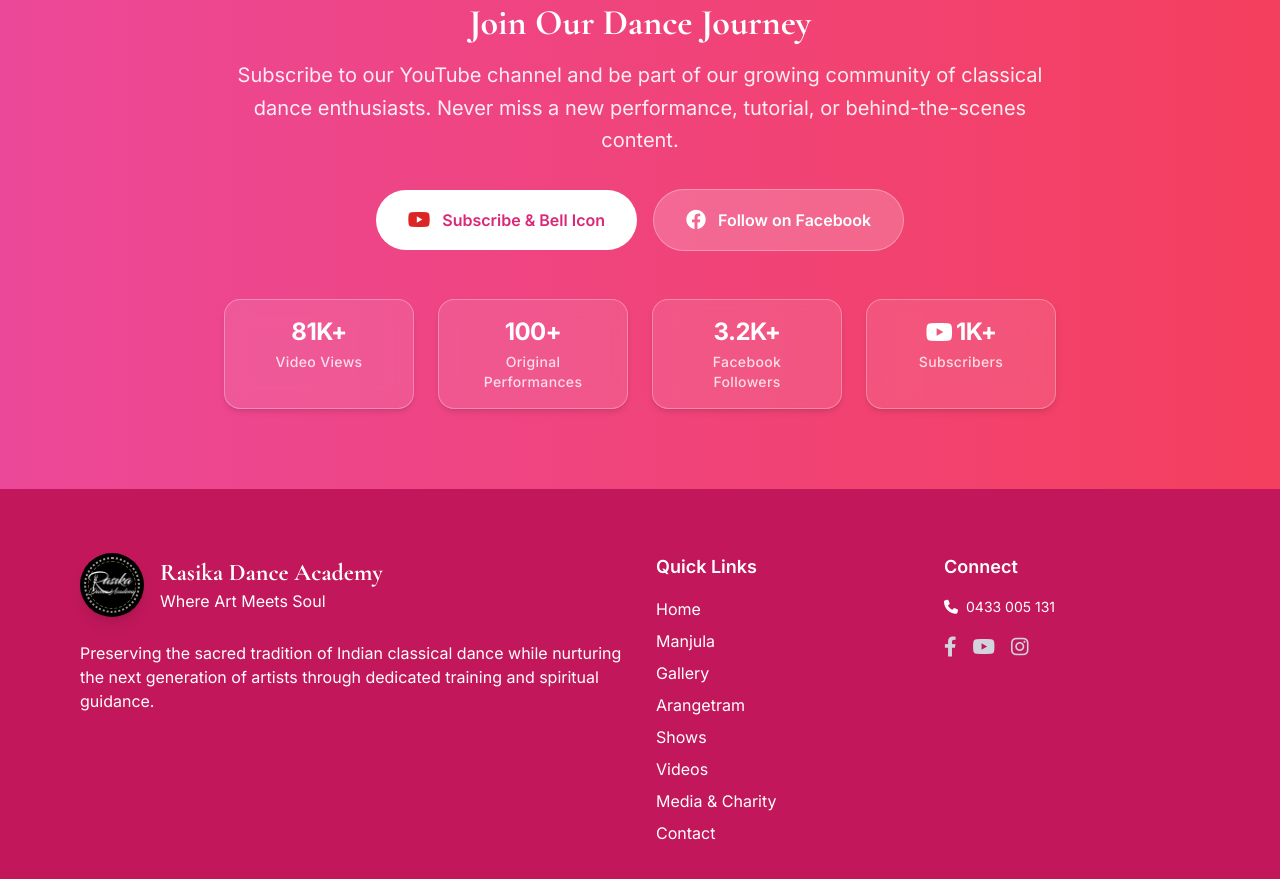
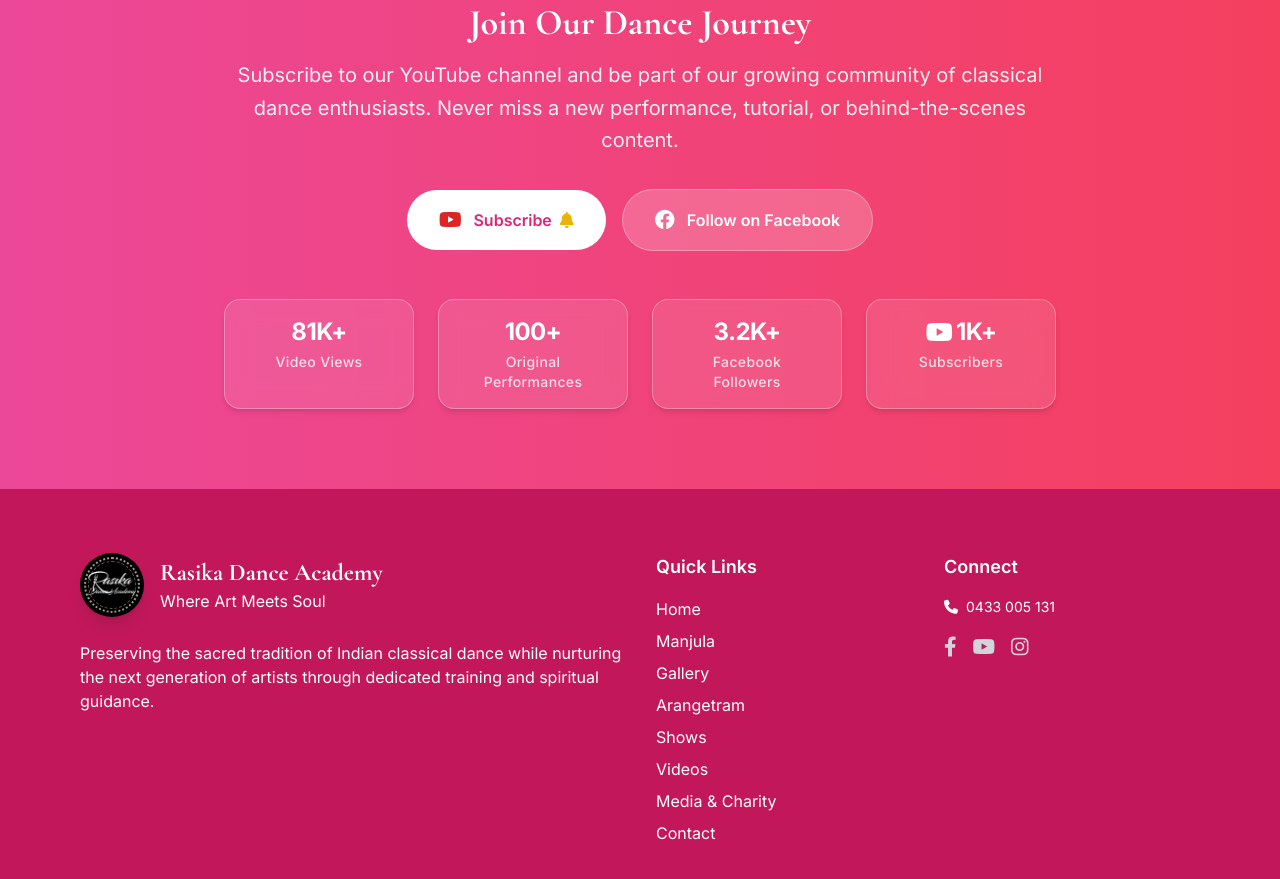
Before and after one commit to bpn182/RasikaDanceAcademy, a plain HTML site: page videos.html in a window 1280 px wide. Shown: the part 2684-3563 px from the top of the page. Drawn offline with nearby package versions, Linux system fonts and the light colour scheme.

Commit message:
Replace placeholder 'Subscribe & Bell Icon' with actual bell icon on Subscribe CTA

```diff
--- a/videos.html
+++ b/videos.html
@@ -554,8 +554,9 @@
             rel="noopener noreferrer"
             class="bg-white text-primary-600 px-8 py-4 rounded-full font-semibold hover:bg-gray-100 transition-all duration-300 flex items-center"
           >
-            <i class="fab fa-youtube mr-3 text-red-600 text-xl"></i>
-            Subscribe & Bell Icon
+            <i class="fab fa-youtube mr-3 text-red-600 text-xl" aria-hidden="true"></i>
+            Subscribe
+            <i class="fas fa-bell ml-2 text-yellow-500" aria-hidden="true"></i>
           </a>
           <a
             href="https://www.facebook.com/profile.php?id=100063549374638"
```
